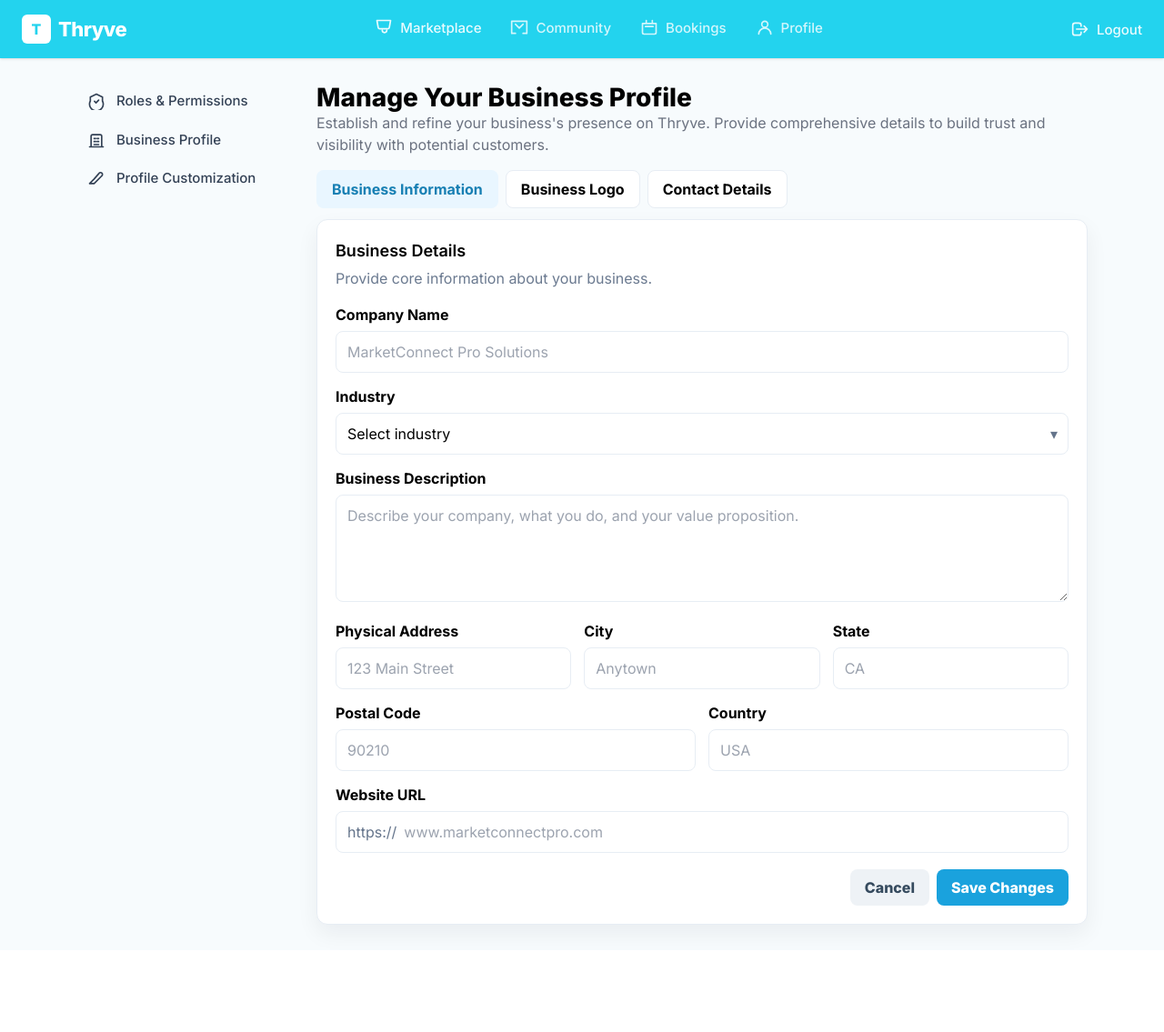
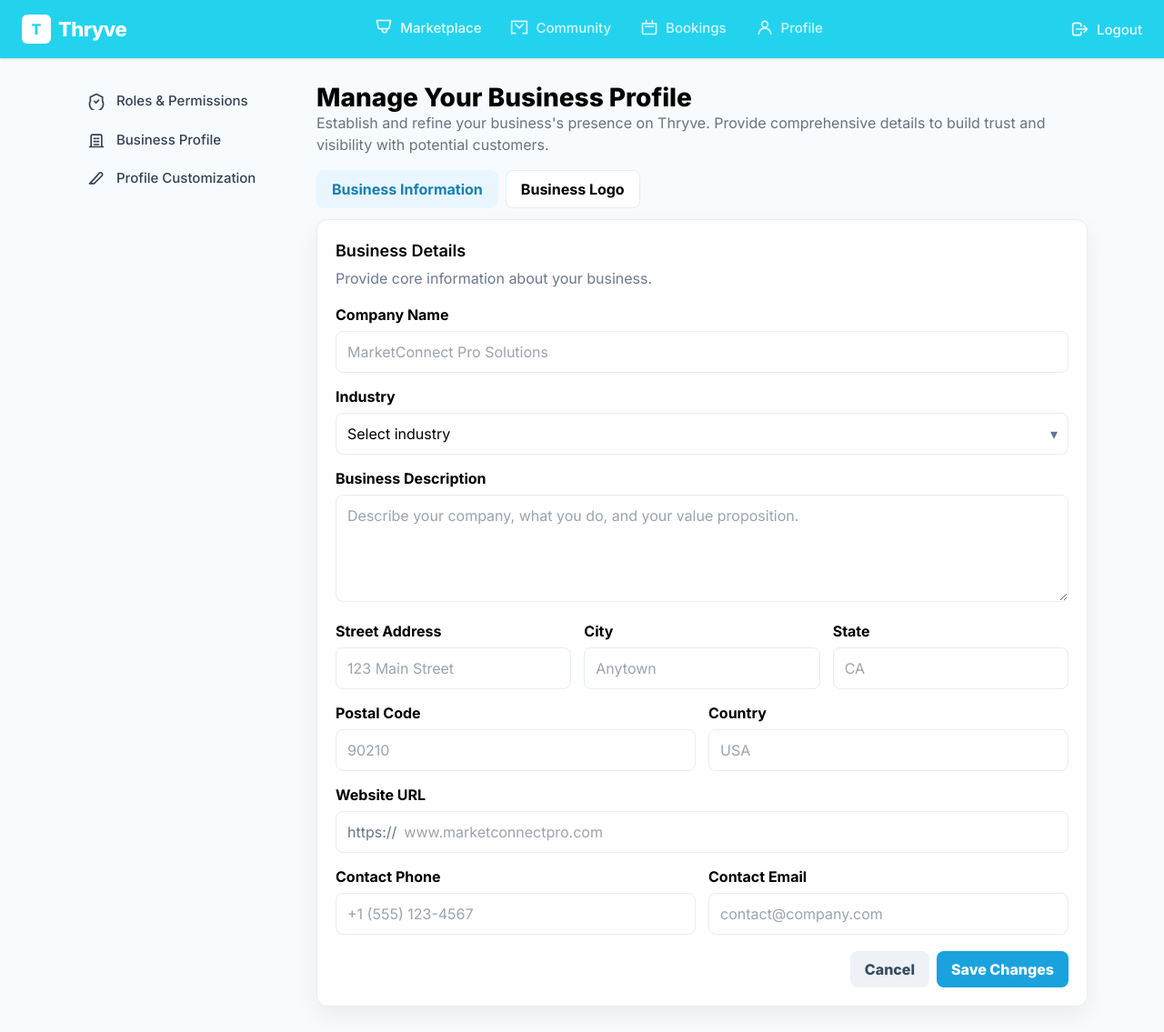
Before and after one commit to siv727/CSIT327-G1-Thryve, a Django app: page /profile/home/ in a window 1280 px wide. Shown: the whole page at 91% size. Before the commit the page ends 1032 px from the top, so only its background shows below. Run offline with Django 5.2, Linux system fonts and the light colour scheme; the visitor is signed in with stand-in values (Sample User, id 1); some libraries are stand-ins or nearby versions.

Commit message:
feature(profile):added contact details

```diff
--- a/thryve/profile_app/templates/profile_app/business_profile.html
+++ b/thryve/profile_app/templates/profile_app/business_profile.html
@@ -197,7 +197,6 @@
           <div class="flex gap-2">
             <button class="px-4 py-2 rounded-lg border border-transparent bg-[#e9f6ff] text-[#177fb3] font-bold">Business Information</button>
             <button class="px-4 py-2 rounded-lg border border-line bg-white font-bold">Business Logo</button>
-            <button class="px-4 py-2 rounded-lg border border-line bg-white font-bold">Contact Details</button>
           </div>
         </header>
 
@@ -239,7 +238,7 @@
             <!-- Address row -->
             <div class="grid grid-cols-1 md:grid-cols-3 gap-3.5">
               <label class="block">
-                <span class="block font-bold mb-1.5">Physical Address</span>
+                <span class="block font-bold mb-1.5">Street Address</span>
                 <input type="text" placeholder="123 Main Street"
                        class="w-full border border-line rounded-lg bg-white px-3 py-2.5 outline-none focus:ring-2 focus:ring-brand-500/30"/>
               </label>
@@ -277,6 +276,19 @@
                 <input type="text" placeholder="www.marketconnectpro.com" class="w-full outline-none"/>
               </div>
             </label>
+            <!-- Contact Information -->
+<div class="grid grid-cols-1 md:grid-cols-2 gap-3.5">
+  <label class="block">
+    <span class="block font-bold mb-1.5">Contact Phone</span>
+    <input type="text" placeholder="+1 (555) 123-4567"
+           class="w-full border border-line rounded-lg bg-white px-3 py-2.5 outline-none focus:ring-2 focus:ring-brand-500/30"/>
+  </label>
+  <label class="block">
+    <span class="block font-bold mb-1.5">Contact Email</span>
+    <input type="email" placeholder="contact@company.com"
+           class="w-full border border-line rounded-lg bg-white px-3 py-2.5 outline-none focus:ring-2 focus:ring-brand-500/30"/>
+  </label>
+</div>
 
             <!-- Actions -->
             <div class="flex justify-end gap-2 pt-1">
```
